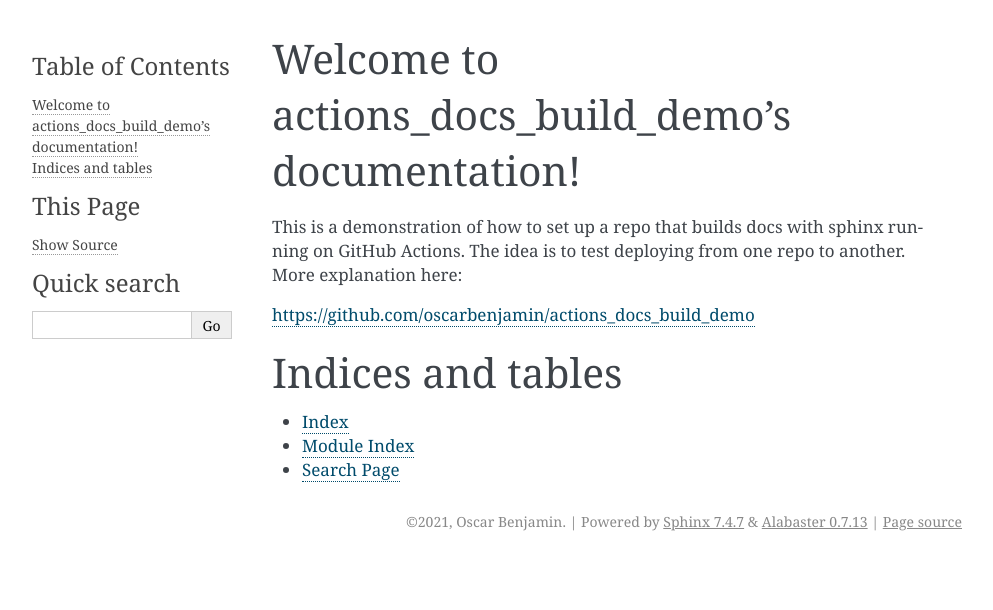
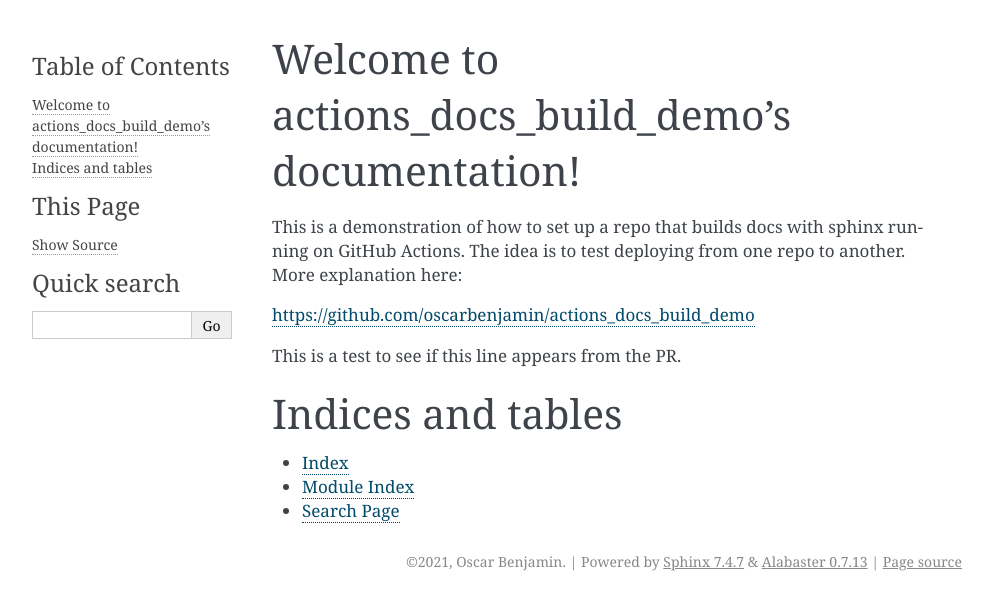
Before and after one commit to oscarbenjamin/actions_docs_build_demo, a Sphinx documentation site: the page built from doc/source/index.rst, in a window 1280 px wide. Shown: the top 610 px of the page, without its empty margins (148-1141 px from the left). Built offline with Sphinx 7.4.7, drawn with Linux system fonts in a browser that asks for light colours.

Commit message:
doc: add a line to test if it works

```diff
--- a/doc/source/index.rst
+++ b/doc/source/index.rst
@@ -16,6 +16,8 @@ another. More explanation here:
 
 https://github.com/oscarbenjamin/actions_docs_build_demo
 
+This is a test to see if this line appears from the PR.
+
 Indices and tables
 ==================
 
```
